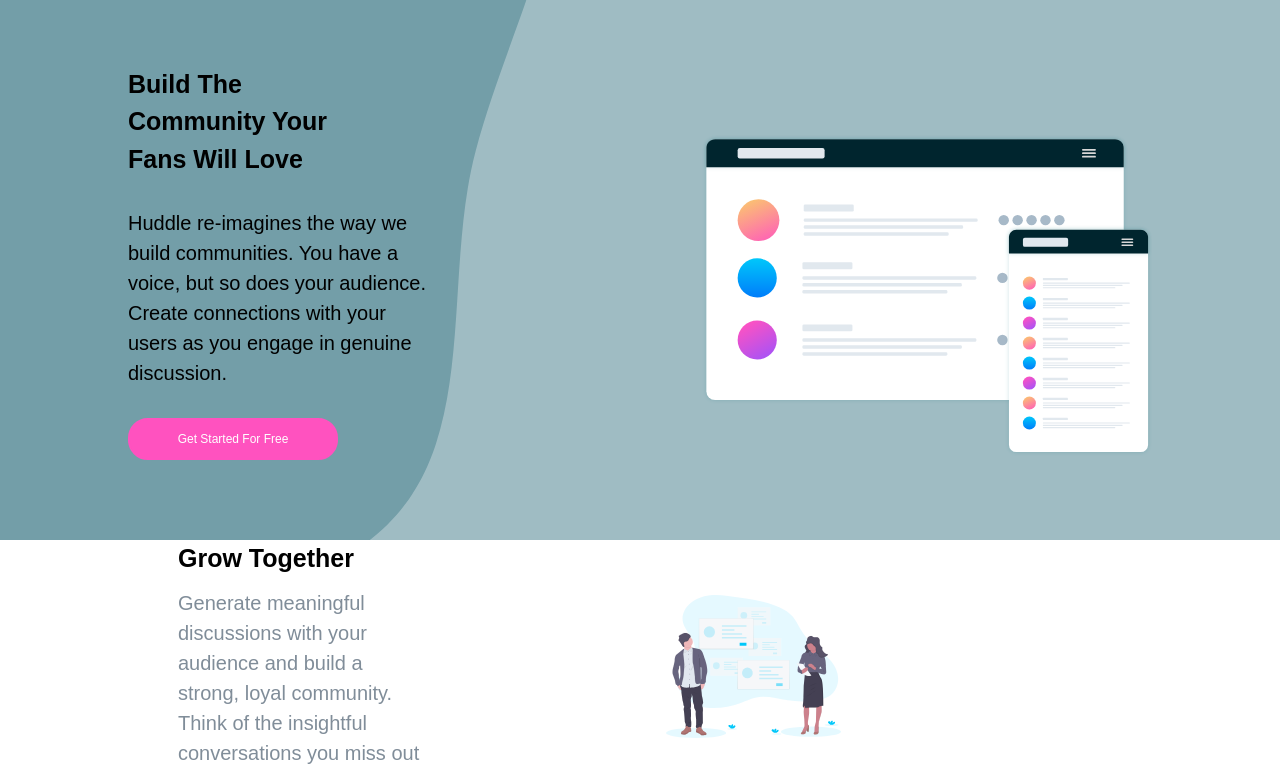
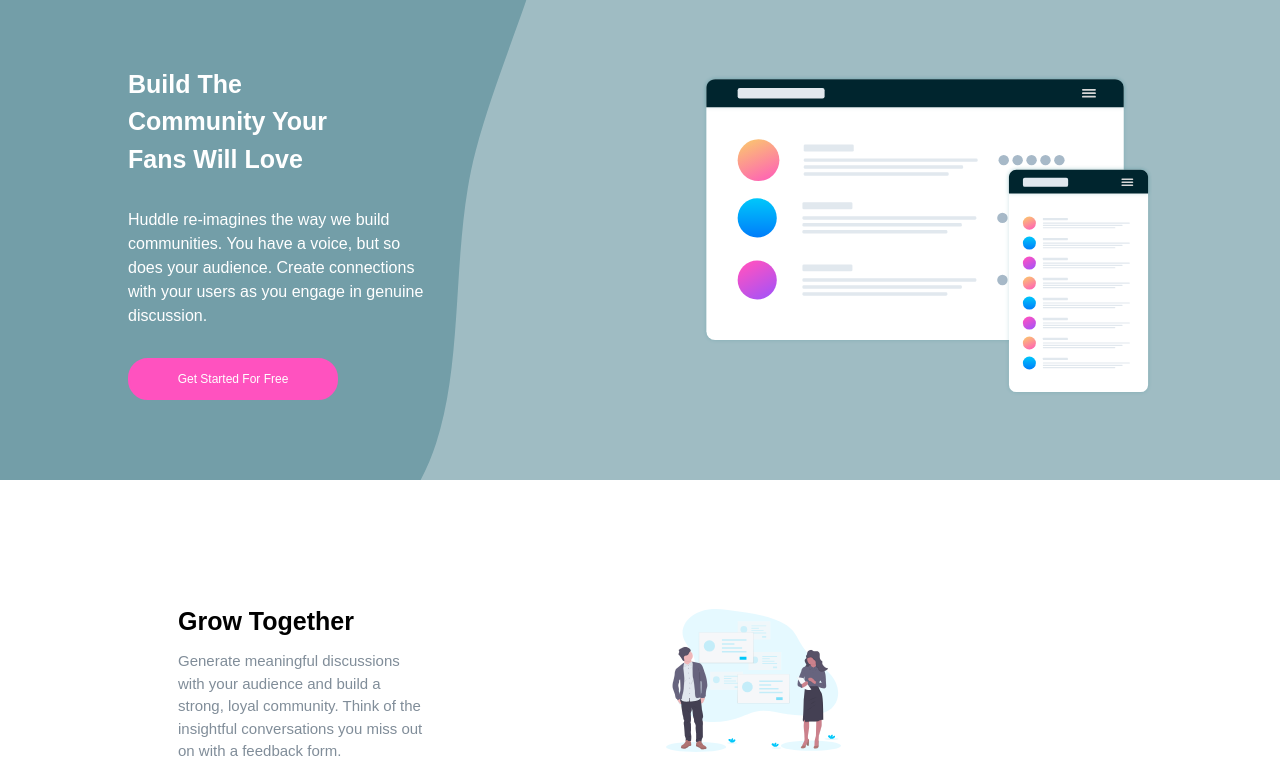
Before and after one commit to Sammytee98/huddle-landing-page, a plain HTML site: page index.html in a window 1280 px wide. Shown: the part 66-832 px from the top of the page. Drawn offline with nearby package versions, Linux system fonts and the light colour scheme.

Commit message:
Add files via upload

```diff
--- a/style.css
+++ b/style.css
@@ -97,15 +97,17 @@ body
 {
     width: 65%;
     min-width: 250px;
-    font-size: clamp(1.5rem, 4vw, 2.5rem);
+    font-size: clamp(1.8rem, 4vw, 2.5rem);
     font-weight: 700;
     margin-bottom: 3rem;
+    color: var(--secondary-color);
 
 }
 .container .homeContent .contentHead p
 {
-    font-size: clamp(1.2rem, 3vw, 2rem);
+    font-size: clamp(1.5rem, 3vw, 1.6rem);
     font-weight: 400;
+    color: var(--secondary-color);
 }
 .container .homeContent button
 {
@@ -169,7 +171,7 @@ body
 }
 .gridContainer p
 {
-    font-size: clamp(1.3rem, 3vw, 2rem);
+    font-size: clamp(1.3rem, 2vw, 1.5rem);
     font-weight: 400;
     margin-top: 10px;
     color: var(--paragraph-text-color2);
@@ -360,7 +362,7 @@ body
     {
         display: grid;
         grid-template-columns: 1fr;
-        margin: 0;
+        margin: 10px 0;
         padding: 0;
     }
     .gridContainer .flexcard .articleImage
```
